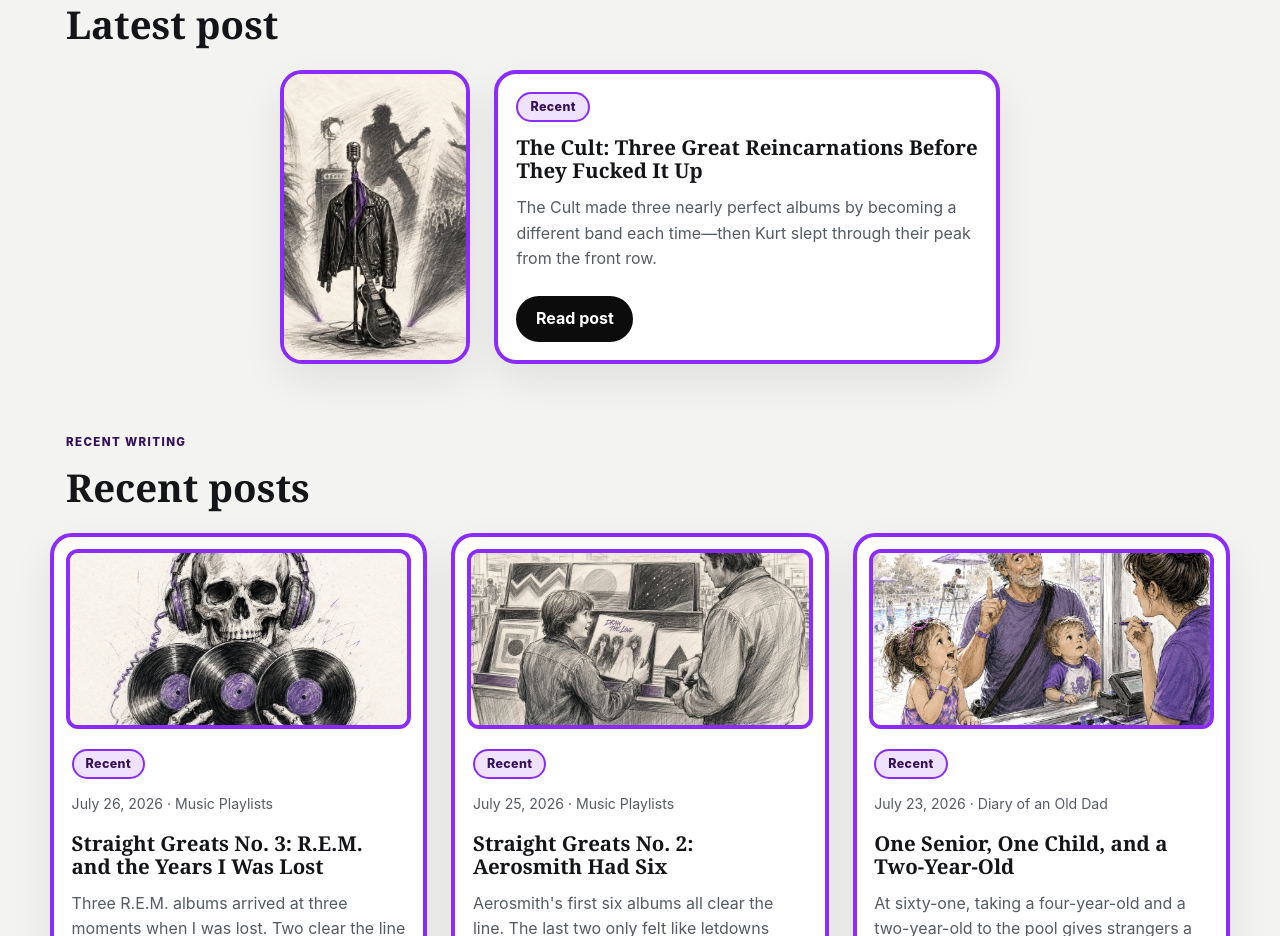
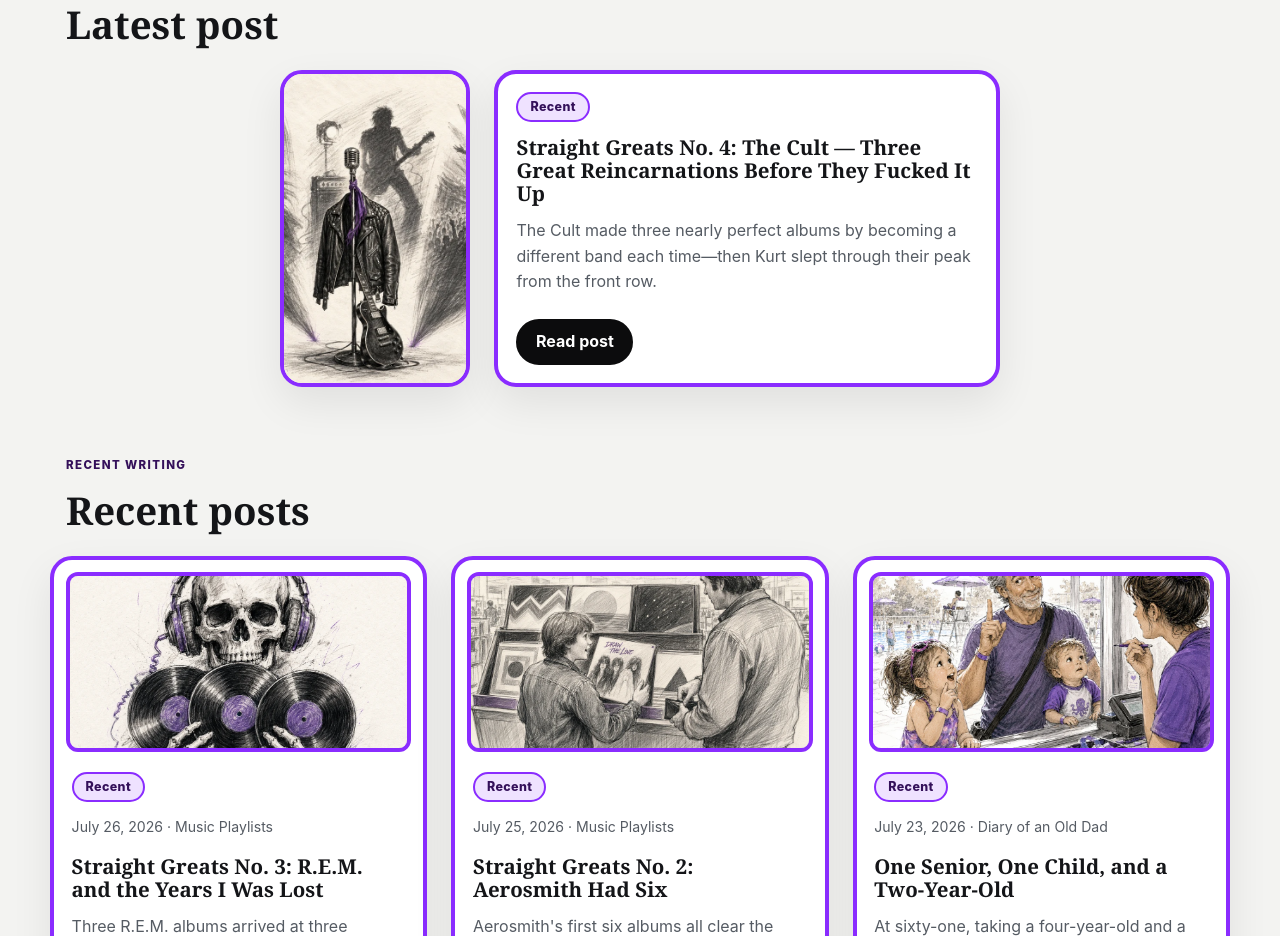
Before and after one commit to SuperDudePro/Blog-Site, a React (Vite) app: page / in a window 1280 px wide. Shown: the part 780-1716 px from the top of the page. Built offline with nearby package versions, Linux system fonts and the light colour scheme.

Commit message:
Fix Straight Greats No. 4 title and reader CTA

```diff
--- a/src/content/posts/the-cult-three-great-reincarnations-before-they-fucked-it-up/index.ts
+++ b/src/content/posts/the-cult-three-great-reincarnations-before-they-fucked-it-up/index.ts
@@ -8,7 +8,7 @@ import bodyImageFour from './body-image-4.webp';
 
 const post: BlogPost = {
   slug: 'the-cult-three-great-reincarnations-before-they-fucked-it-up',
-  title: 'The Cult: Three Great Reincarnations Before They Fucked It Up',
+  title: 'Straight Greats No. 4: The Cult — Three Great Reincarnations Before They Fucked It Up',
   excerpt:
     'The Cult made three nearly perfect albums by becoming a different band each time—then Kurt slept through their peak from the front row.',
   section: 'music-playlists',
@@ -92,6 +92,7 @@ const post: BlogPost = {
     <p>That was the feeling.</p>
     <p>They were pushing against the audience, almost fighting with us because we weren’t giving them enough. I remember thinking they were yelling at the wrong people. We were the ones who had still shown up. And maybe the room wasn’t going wild because this version of the band wasn’t making it go wild.</p>
     <p>I’d seen what happened when The Cult didn’t have to demand a reaction. Five years earlier, they just walked onstage and caused one.</p>
+    <p>What do you think? Did The Cult earn the clean sweep, or is there another album we should have included? <a href="https://ourolddad.com/contact">Let us know through the contact page.</a></p>
     <hr />
     <h2>Playlist</h2>
     <p><strong>YouTube Music:</strong> <a href="https://music.youtube.com/playlist?list=PLD_q7pSMs9Tk">Listen to the playlist</a></p>
```
